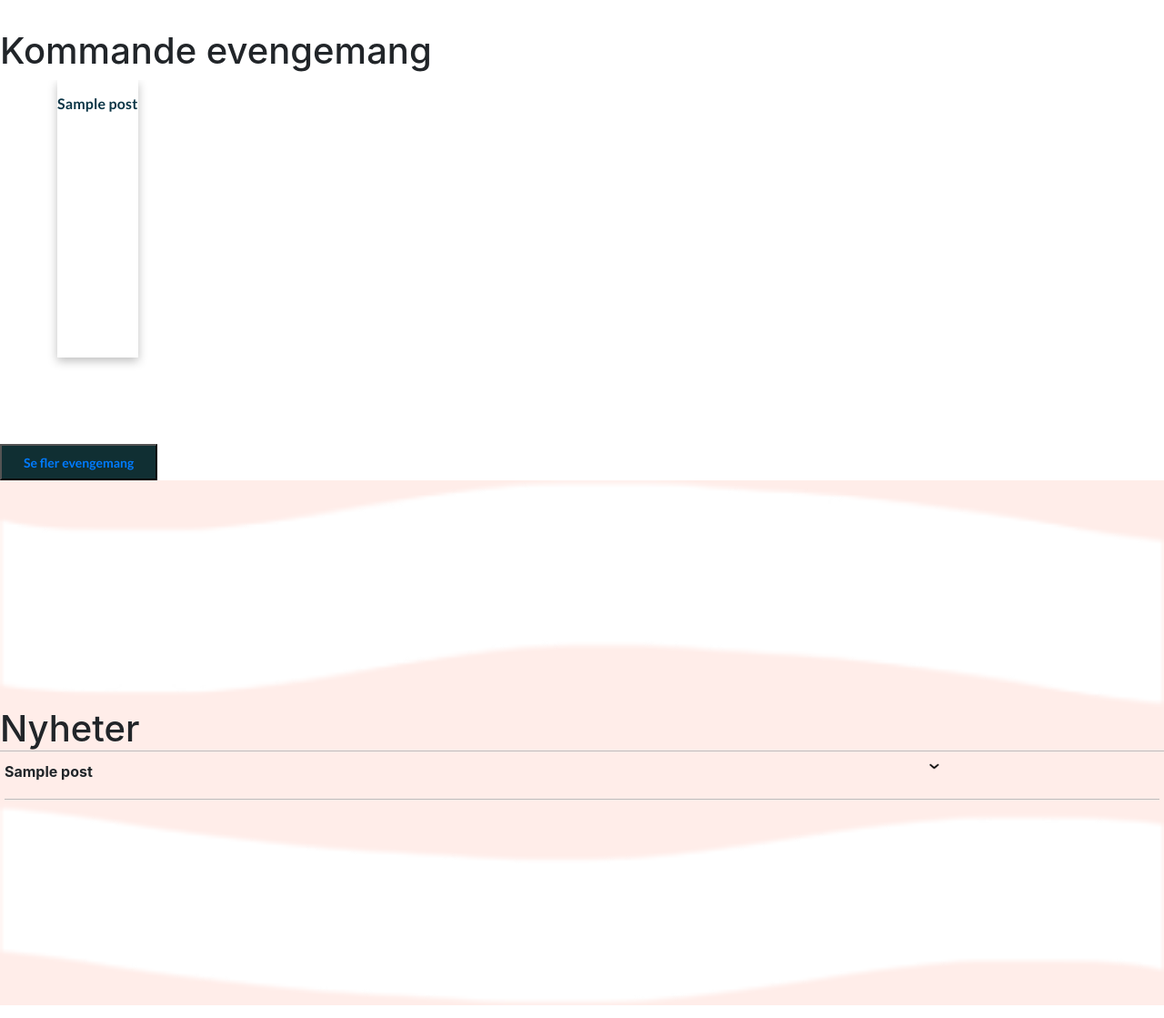
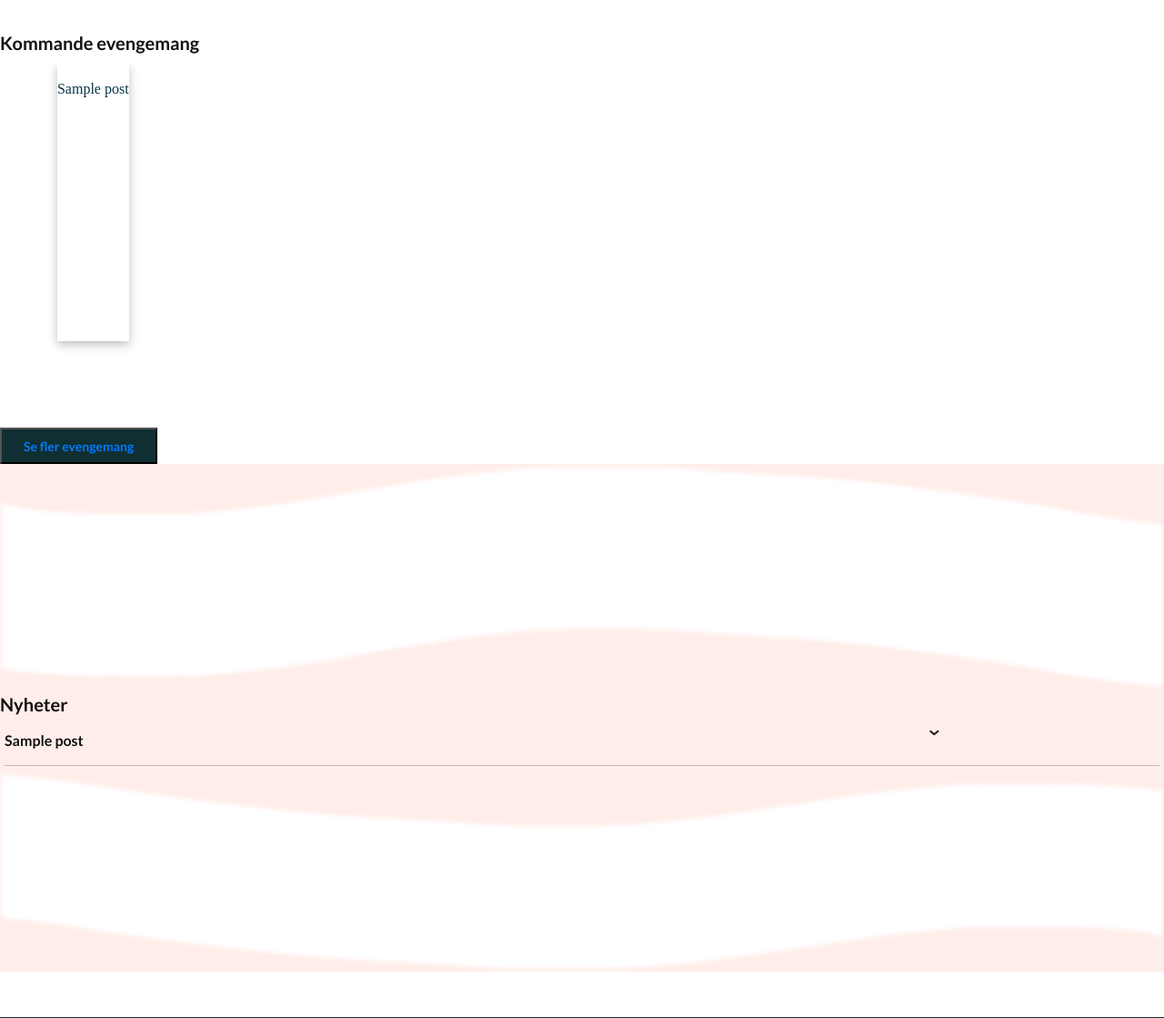
Before and after one commit to Erik-joh/gathenhielmska, a WordPress theme: template public/themes/Gathenhielmska/page-templates/front-page.php in a window 1280 px wide. Shown: the part 56-1175 px from the top of the page at 91% size. Run offline with PHP 8.4 and a stand-in for WordPress, Linux system fonts and the light colour scheme; the site name, menu and one post (Sample post) are stand-ins, and other content is empty; style sheets or scripts are compiled from the project's sources; some libraries are stand-ins or nearby versions.

Commit message:
global text and some variables css

```diff
--- a/public/themes/Gathenhielmska/page-templates/front-page.php
+++ b/public/themes/Gathenhielmska/page-templates/front-page.php
@@ -4,8 +4,8 @@
 <main class="front-page">
     <?php //$page = acf_get_field_group('group_5e85ba0a2d36e')
     ?>
-    <img src="<?php the_field('hero_image') ?>" />
-    <h2><?php the_field('hero_title') ?></h2>
+    <img class="hero-img" src="<?php the_field('hero_image') ?>" />
+    <h1><?php the_field('hero_title') ?></h1>
 
     <?php
     //Events Section
@@ -20,7 +20,7 @@
 
     <?php if (count($events)) : ?>
         <div class="front-event-container">
-            <h1>Kommande evengemang</h1>
+            <h2>Kommande evengemang</h2>
 
             <div class="front-event-cards-container">
                 <?php foreach ($events as $post) : ?>
@@ -57,12 +57,12 @@
     ?>
     <div class="news-container">
         <img class="news-top-img" src="<?php bloginfo('template_directory') ?>/assets/images/wave_news_top.png" />
-        <h1>Nyheter</h1>
+        <h2>Nyheter</h2>
         <?php foreach ($latestPosts as $post) : setup_postdata($post);  ?>
 
             <div class="news-article">
                 <div class="news-article-top">
-                    <h2 class="news-title"><?php the_title(); ?></h2>
+                    <h4 class="news-title"><?php the_title(); ?></h4>
                     <img class="news-arrow" src="<?php bloginfo('template_directory') ?>/assets/images/news_arrow.png" />
                 </div>
                 <!-- <p class=" news-content"></p> -->
--- a/resources/styles/app.scss
+++ b/resources/styles/app.scss
@@ -1,6 +1,7 @@
 /* WordPlate */
 
 @import './components/variables.scss';
+@import './components/text.scss';
 @import './components/button.scss';
 @import './components/footer.scss';
 
--- /dev/null
+++ b/resources/styles/components/text.scss
@@ -0,0 +1,36 @@
+@mixin font-line-height {
+  font-style: normal;
+  line-height: 150%;
+  color: $black;
+}
+//heading
+h1{
+  font-family: $fontHeading;
+  font-size: 26px;
+  @include font-line-height;
+}
+//subheading
+h2{
+  font-family: $fontHeading;
+  font-size: 20px;
+  @include font-line-height;
+}
+//paragraph heading
+h3{
+  font-family: $fontHeading;
+  font-size: 18px;
+  @include font-line-height;
+}
+//paragraph heading smaller
+h4{
+  font-family: $fontHeading;
+  font-size: 16px;
+  @include font-line-height;
+}
+//paragraph
+p{
+  font-family: $fontParagraph;
+  font-size: 16px;
+  font-weight: 400;
+  @include font-line-height;
+}
--- a/resources/styles/components/variables.scss
+++ b/resources/styles/components/variables.scss
@@ -4,3 +4,6 @@ $orange: #E8680B;
 $rust: #CD3824;
 $darkBlue: #0B3546;
 $darkGreen: #102F33;
+$black: #121212;
+$fontHeading: 'Lato', sans-serif;
+$fontParagraph: minion-pro, serif;
--- a/resources/styles/pages/front-page/front-events.scss
+++ b/resources/styles/pages/front-page/front-events.scss
@@ -29,23 +29,16 @@
   font-size: 10px;
   line-height: 12px;
 
-  color: #000000;
+  color: $black;
 }
 .front-event-title{
-  font-family: Lato;
-  font-style: normal;
-  font-weight: bold;
+
   font-size: 16px;
-  line-height: 19px;
-  letter-spacing: 0.01em;
 
   color: $darkBlue;
 }
 .front-event-info{
-  font-family: Minion Pro;
-  font-style: normal;
-  font-weight: 500;
-  font-size: 14px;
+
   line-height: 114%;
 
   color: #121212;
--- a/resources/styles/pages/front-page/front-page.scss
+++ b/resources/styles/pages/front-page/front-page.scss
@@ -1,4 +1,7 @@
 .front-page{
+  .hero-img{
+    width: 100%;
+  }
   @import "./front-events.scss";
   @import "./news.scss";
 }
```
